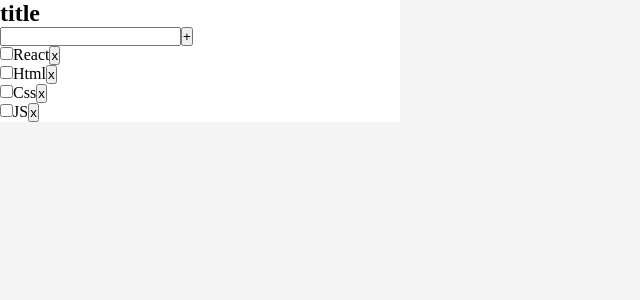
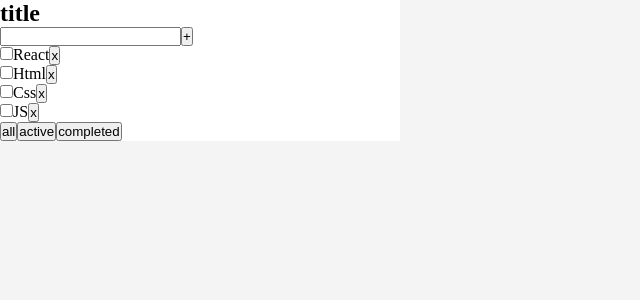
Before and after one commit to arsen056/todos, a React (Create React App) app: page / in a window 1280 px wide. Shown: the top 300 px of the page, without its empty margins (0-640 px from the left). Built offline with nearby package versions, Linux system fonts and the light colour scheme.

Commit message:
feat: add get filtered tasks function

```diff
--- a/src/components/TodoList/TodoList.tsx
+++ b/src/components/TodoList/TodoList.tsx
@@ -6,13 +6,17 @@ import {addTask} from 'reducer/reducer';
 import {AddItem} from 'components/AddItem/AddItem';
 import uuid from 'react-uuid';
 
+import {getFilteredTasks} from 'utils/getFilteredTasks';
+
 import s from './TodoList.module.css';
 
 export const TodoList = () => {
 
   const {todos, dispatch} = useContext(Context);
 
-  const tasksMap = todos.tasks.map(t => <Task key={t.id} id={t.id} title={t.title} isDone={t.isDone} />);
+  const filteredTasks = getFilteredTasks(todos.filter, todos.tasks);
+
+  const tasksMap = filteredTasks.map(t => <Task key={t.id} id={t.id} title={t.title} isDone={t.isDone} />);
 
   const addNewTask = (title: string) => {
     const newTask: TaskType = {id: uuid(), title, isDone: false};
@@ -26,6 +30,9 @@ export const TodoList = () => {
       <ul>
         {tasksMap}
       </ul>
+      <button>all</button>
+      <button>active</button>
+      <button>completed</button>
     </div>
   );
 };
--- /dev/null
+++ b/src/utils/getFilteredTasks.ts
@@ -0,0 +1,12 @@
+import {FilterType, TaskType} from 'types';
+
+export const getFilteredTasks = (filter: FilterType, tasks: TaskType[]): TaskType[]  => {
+  switch (filter) {
+  case 'active':
+    return tasks.filter(t => !t.isDone);
+  case 'completed':
+    return tasks.filter(t => t.isDone);
+  default:
+    return tasks;
+  }
+};
```
